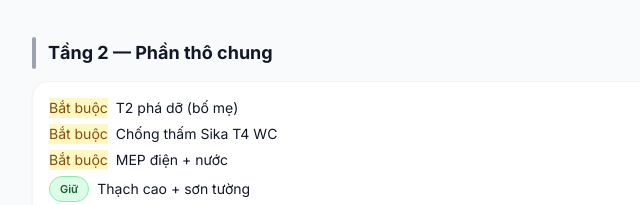
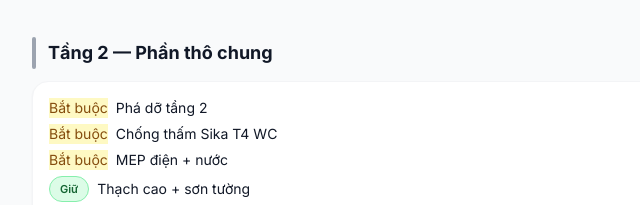
Before and after one commit to hoangulis26/bao-gia-nha, a website: page index.html in a window 1280 px wide. Shown: the part 910-1115 px from the top of the page, 112-752 px from the left. Drawn offline with nearby package versions, Linux system fonts and the light colour scheme.

Commit message:
Rename 'T2 phá dỡ (bố mẹ)' to 'Phá dỡ tầng 2'

```diff
--- a/index.html
+++ b/index.html
@@ -217,7 +217,7 @@
             <div class="item-row state-must" data-price="8440000" data-section="tho" data-state="keep" data-disc="0">
               <div class="flex items-center gap-2">
                 <button class="btn-must">Bắt buộc</button>
-                <span class="flex-1">T2 phá dỡ (bố mẹ)</span>
+                <span class="flex-1">Phá dỡ tầng 2</span>
                 <span class="price-val tabular-nums font-medium">8,440,000đ</span>
               </div>
             </div>
```
